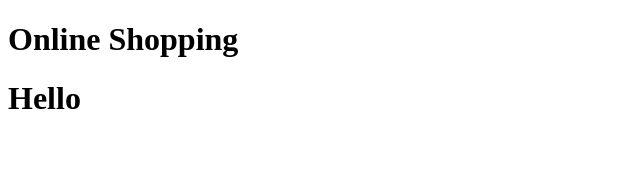
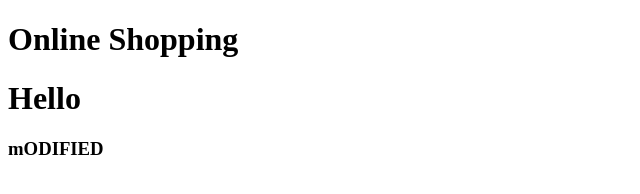
Before and after one commit to jegansoftware/Jegan, a plain HTML site: page index.html in a window 1280 px wide. Shown: the whole page, without its empty margins (0-640 px from the left). Drawn offline with Linux system fonts and the light colour scheme.

Commit message:
RECENT CHANGE

```diff
--- a/index.html
+++ b/index.html
@@ -8,5 +8,6 @@
 <body>
     <h1> Online Shopping </h1>
     <h1> Hello</h1>
+    <h3> mODIFIED </h3>
 </body>
 </html>
```
